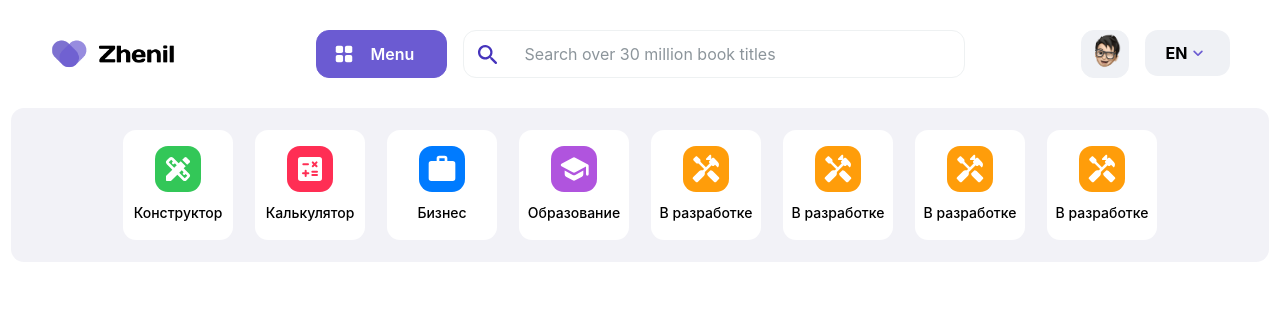
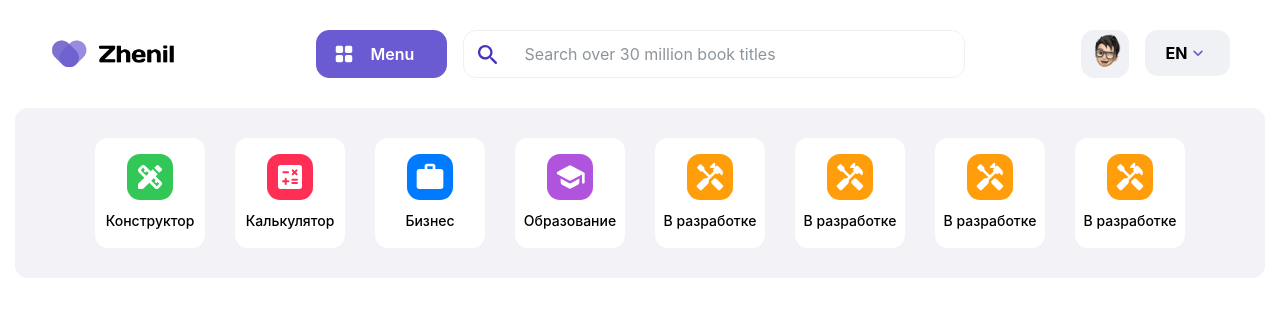
Before and after one commit to DreamerView/zhenil-next, a Next.js app: page / in a window 1280 px wide. Shown: the top 316 px of the page. Built offline with nearby package versions, Linux system fonts and the light colour scheme.

Commit message:
desktop changed

```diff
--- a/styles/index_main.module.css
+++ b/styles/index_main.module.css
@@ -3,8 +3,8 @@
         display: flex;
         justify-content: center;
         background-color: var(--nav_block);
-        margin:0 11px;
-        padding: 22px 0;
+        margin:0 15px;
+        padding: 30px 0;
         width:1880px;
         border-radius: 13px;
         margin: 0 auto;
@@ -18,7 +18,7 @@
         width:110px;
         height:110px;
         border-radius: 13px;
-        margin: 0 11px;
+        margin: 0 15px;
         cursor: pointer;
         display: flex;
         flex-direction: column;
@@ -38,8 +38,8 @@
         display: flex;
         justify-content: center;
         background-color: var(--nav_block);
-        margin:0 11px;
-        padding: 22px 0;
+        margin:0 15px;
+        padding: 30px 0;
         width:calc(100%-22px);
         border-radius: 13px;
         backdrop-filter: blur(80px);
@@ -53,7 +53,7 @@
         width:110px;
         height:110px;
         border-radius: 13px;
-        margin: 0 11px;
+        margin: 0 15px;
         cursor: pointer;
         display: flex;
         flex-direction: column;
```
